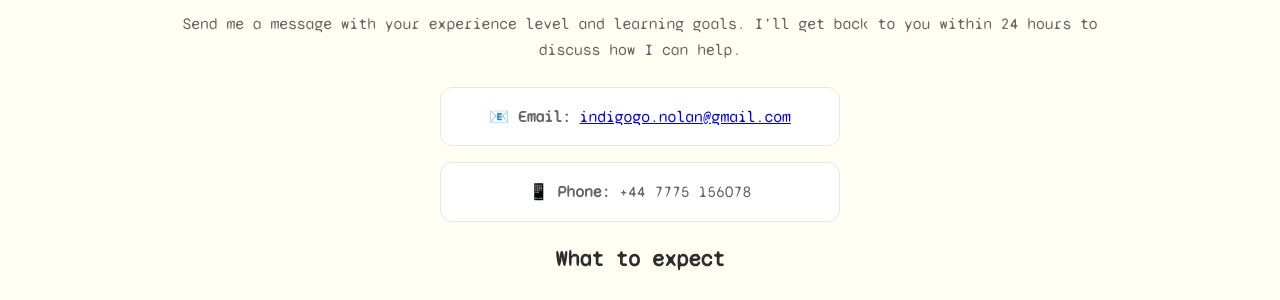
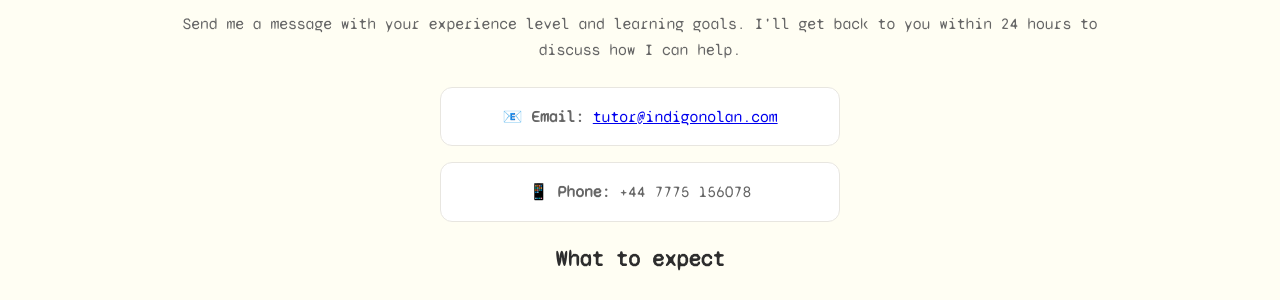
Before and after one commit to Lem0naise/website, a Jekyll site: the page tutoring/index.html, which Jekyll copies as it is, in a window 1280 px wide and 900 px high, scrolled down 823 px. Shown: the part 181-481 px from the top of the window. Built offline with Jekyll 4.4.1, drawn with Linux system fonts in a browser that asks for light colours.

Commit message:
Update emails

```diff
--- a/_layouts/default.html
+++ b/_layouts/default.html
@@ -82,7 +82,7 @@
 							<svg class='project-icon' xmlns="http://www.w3.org/2000/svg" viewBox="0 0 24 24"><path d="M19 3A2 2 0 0 1 21 5V19A2 2 0 0 1 19 21H5A2 2 0 0 1 3 19V5A2 2 0 0 1 5 3H19M18.5 18.5V13.2A3.26 3.26 0 0 0 15.24 9.94C14.39 9.94 13.4 10.46 12.92 11.24V10.13H10.13V18.5H12.92V13.57C12.92 12.8 13.54 12.17 14.31 12.17A1.4 1.4 0 0 1 15.71 13.57V18.5H18.5M6.88 8.56A1.68 1.68 0 0 0 8.56 6.88C8.56 5.95 7.81 5.19 6.88 5.19A1.69 1.69 0 0 0 5.19 6.88C5.19 7.81 5.95 8.56 6.88 8.56M8.27 18.5V10.13H5.5V18.5H8.27Z" /></svg>
 							<span>LinkedIn</span>
 						</a>
-						<a href="mailto:indigogo.nolan@gmail.com" class="contact-method">
+						<a href="mailto:blog@indigonolan.com" class="contact-method">
 							<svg class='project-icon' xmlns="http://www.w3.org/2000/svg" viewBox="0 0 24 24"><path d="M13 19C13 15.69 15.69 13 19 13C20.1 13 21.12 13.3 22 13.81V6C22 4.89 21.1 4 20 4H4C2.89 4 2 4.89 2 6V18C2 19.11 2.9 20 4 20H13.09C13.04 19.67 13 19.34 13 19M4 8V6L12 11L20 6V8L12 13L4 8M20 22V20H16V18H20V16L23 19L20 22Z" /></svg>
 							<span>Email</span>
 						</a>
--- a/index.html
+++ b/index.html
@@ -255,7 +255,7 @@
 							<svg class='project-icon' xmlns="http://www.w3.org/2000/svg" viewBox="0 0 24 24"><path d="M19 3A2 2 0 0 1 21 5V19A2 2 0 0 1 19 21H5A2 2 0 0 1 3 19V5A2 2 0 0 1 5 3H19M18.5 18.5V13.2A3.26 3.26 0 0 0 15.24 9.94C14.39 9.94 13.4 10.46 12.92 11.24V10.13H10.13V18.5H12.92V13.57C12.92 12.8 13.54 12.17 14.31 12.17A1.4 1.4 0 0 1 15.71 13.57V18.5H18.5M6.88 8.56A1.68 1.68 0 0 0 8.56 6.88C8.56 5.95 7.81 5.19 6.88 5.19A1.69 1.69 0 0 0 5.19 6.88C5.19 7.81 5.95 8.56 6.88 8.56M8.27 18.5V10.13H5.5V18.5H8.27Z" /></svg>
 							<span>LinkedIn</span>
 						</a>
-						<a href="mailto:indigogo.nolan@gmail.com" class="contact-method">
+						<a href="mailto:contact@indigonolan.com" class="contact-method">
 							<svg class='project-icon' xmlns="http://www.w3.org/2000/svg" viewBox="0 0 24 24"><path d="M13 19C13 15.69 15.69 13 19 13C20.1 13 21.12 13.3 22 13.81V6C22 4.89 21.1 4 20 4H4C2.89 4 2 4.89 2 6V18C2 19.11 2.9 20 4 20H13.09C13.04 19.67 13 19.34 13 19M4 8V6L12 11L20 6V8L12 13L4 8M20 22V20H16V18H20V16L23 19L20 22Z" /></svg>
 							<span>Email</span>
 						</a>
--- a/portfolio/index.html
+++ b/portfolio/index.html
@@ -262,7 +262,7 @@
 							<svg class='project-icon' xmlns="http://www.w3.org/2000/svg" viewBox="0 0 24 24"><path d="M19 3A2 2 0 0 1 21 5V19A2 2 0 0 1 19 21H5A2 2 0 0 1 3 19V5A2 2 0 0 1 5 3H19M18.5 18.5V13.2A3.26 3.26 0 0 0 15.24 9.94C14.39 9.94 13.4 10.46 12.92 11.24V10.13H10.13V18.5H12.92V13.57C12.92 12.8 13.54 12.17 14.31 12.17A1.4 1.4 0 0 1 15.71 13.57V18.5H18.5M6.88 8.56A1.68 1.68 0 0 0 8.56 6.88C8.56 5.95 7.81 5.19 6.88 5.19A1.69 1.69 0 0 0 5.19 6.88C5.19 7.81 5.95 8.56 6.88 8.56M8.27 18.5V10.13H5.5V18.5H8.27Z" /></svg>
 							<span>LinkedIn</span>
 						</a>
-						<a href="mailto:indigogo.nolan@gmail.com" class="contact-method">
+						<a href="mailto:contact@indigonolan.com" class="contact-method">
 							<svg class='project-icon' xmlns="http://www.w3.org/2000/svg" viewBox="0 0 24 24"><path d="M13 19C13 15.69 15.69 13 19 13C20.1 13 21.12 13.3 22 13.81V6C22 4.89 21.1 4 20 4H4C2.89 4 2 4.89 2 6V18C2 19.11 2.9 20 4 20H13.09C13.04 19.67 13 19.34 13 19M4 8V6L12 11L20 6V8L12 13L4 8M20 22V20H16V18H20V16L23 19L20 22Z" /></svg>
 							<span>Email</span>
 						</a>
--- a/tutoring/index.html
+++ b/tutoring/index.html
@@ -65,7 +65,7 @@
 			"contactPoint": {
 				"@type": "ContactPoint",
 				"telephone": "+44-7775-156078",
-				"email": "indigogo.nolan@gmail.com",
+				"email": "tutor@indigonolan.com",
 				"contactType": "customer service"
 			}
 		}
@@ -153,7 +153,7 @@
 							<div class="contact-methods-tutoring">
 								<div class="contact-method-tutoring">
 									<strong>📧 Email:</strong>
-									<a href="mailto:indigogo.nolan@gmail.com">indigogo.nolan@gmail.com</a>
+									<a href="mailto:tutor@indigonolan.com">tutor@indigonolan.com</a>
 								</div>
 								<div class="contact-method-tutoring">
 									<strong>📱 Phone:</strong>
```
